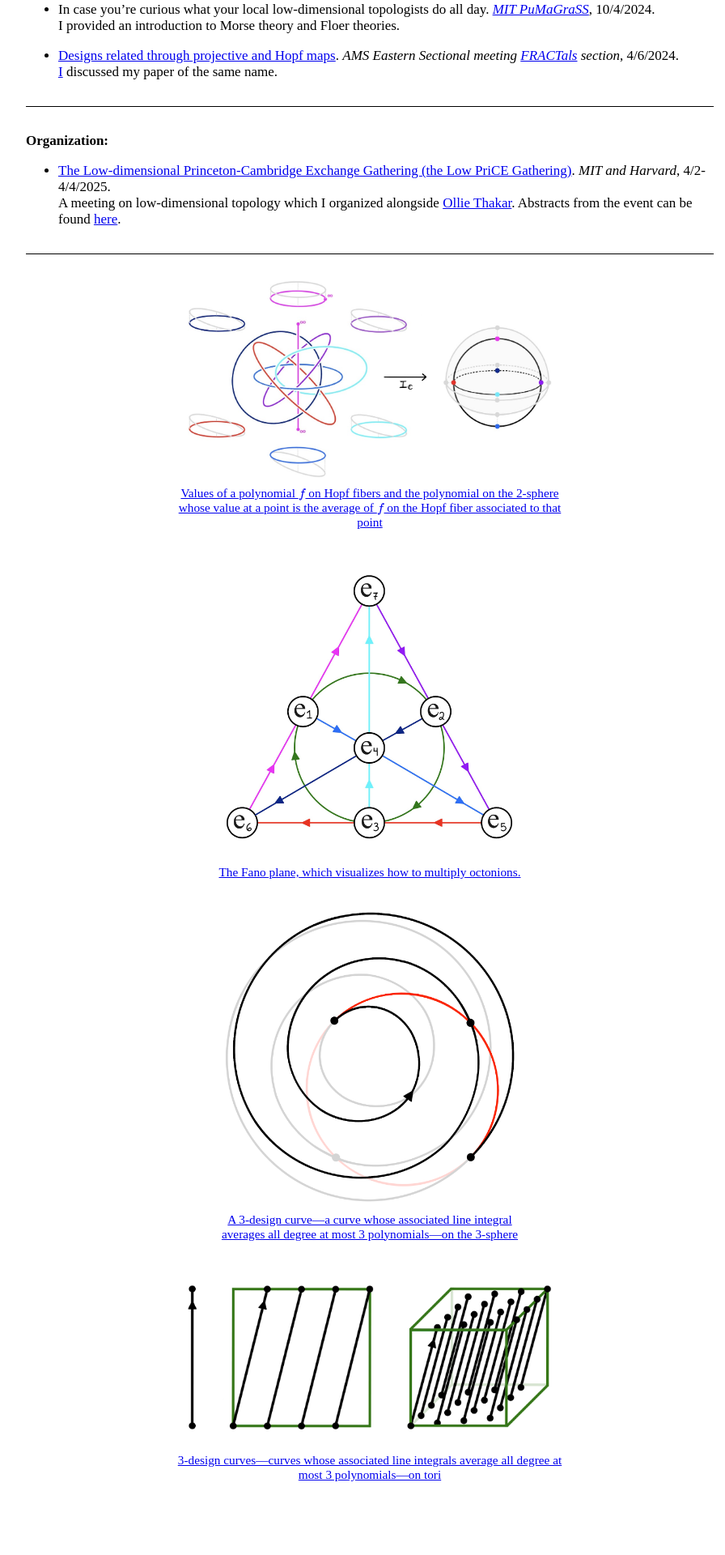
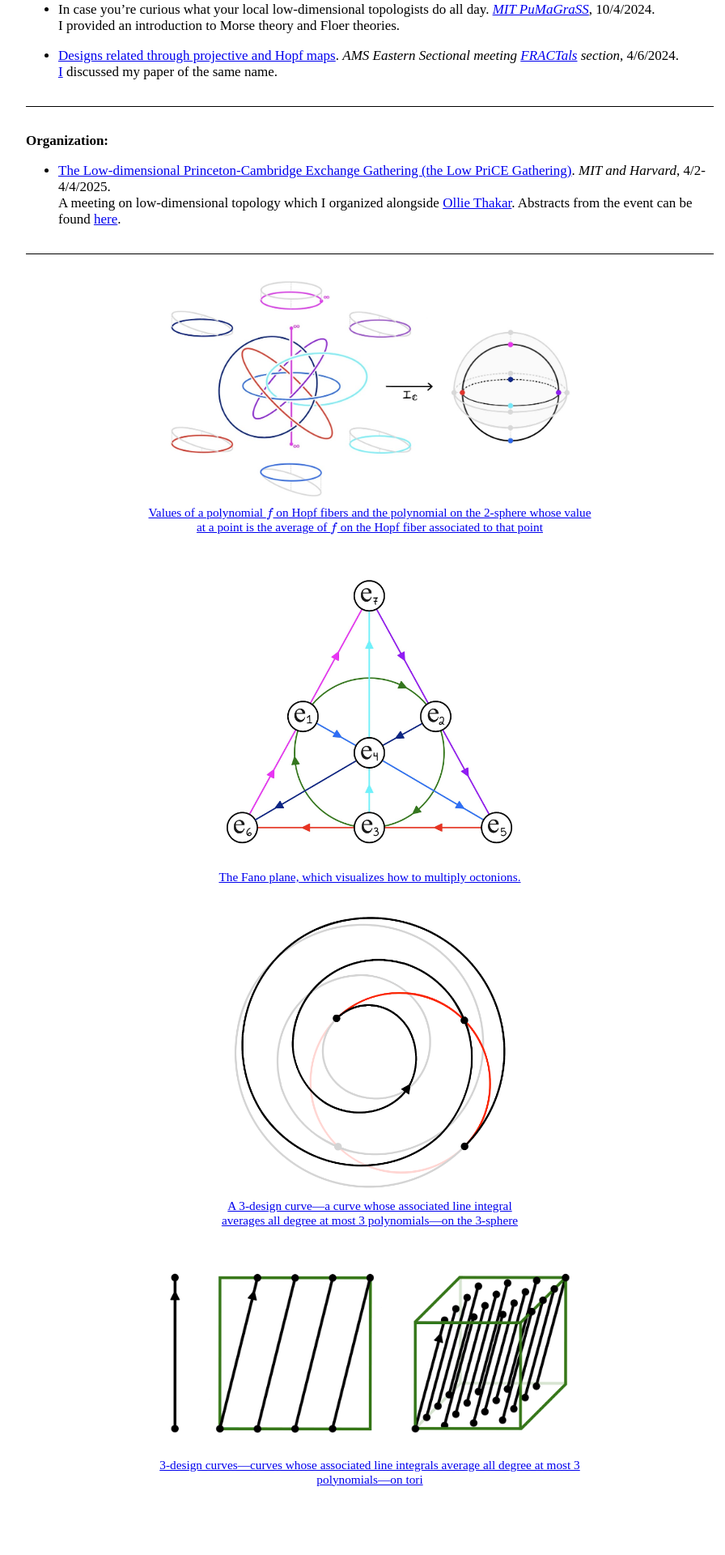
Before and after one commit to AyodejiLindblad/AyodejiLindblad.github.io, a Jekyll site: the page built from index.md, in a window 1280 px wide. Shown: the part 1603-3523 px from the top of the page at 81% size, without its empty margins (183-1079 px from the left). Built offline with Jekyll 4.4.1, drawn with Linux system fonts in a browser that asks for light colours; some web fonts are replaced.

Commit message:
Tweaking figures

```diff
--- a/index.md
+++ b/index.md
@@ -94,7 +94,7 @@ I'm a third-year PhD student of [Tom Mrowka](https://math.mit.edu/~mrowka/) at [
 <a id="figures"></a>
 
 
-<div style="flex: 1; text-align: center; --img-width: 500px;">
+<div style="flex: 1; text-align: center; --img-width: 550px;">
   <figure style="display: inline-block; margin: 0; width: min(var(--img-width), 100%);">
     <img
       src="/resources/imgs/polyex.jpg"
@@ -142,7 +142,7 @@ I'm a third-year PhD student of [Tom Mrowka](https://math.mit.edu/~mrowka/) at [
   </figure>
 </div>
 
-<div style="flex: 1; text-align: center; --img-width: 400px;">
+<div style="flex: 1; text-align: center; --img-width: 375px;">
   <figure style="display: inline-block; margin: 0; width: min(var(--img-width), 100%);">
     <img
       src="/resources/imgs/S3ex.png"
@@ -166,7 +166,7 @@ I'm a third-year PhD student of [Tom Mrowka](https://math.mit.edu/~mrowka/) at [
   </figure>
 </div>
 
-<div style="flex: 1; text-align: center; --img-width: 500px;">
+<div style="flex: 1; text-align: center; --img-width: 550px;">
   <figure style="display: inline-block; margin: 0; width: min(var(--img-width), 100%);">
     <img
       src="/resources/imgs/torusex.png"
```
